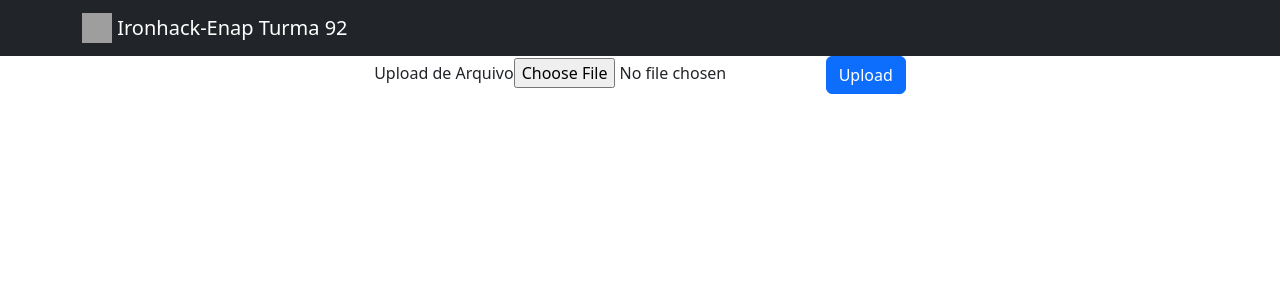
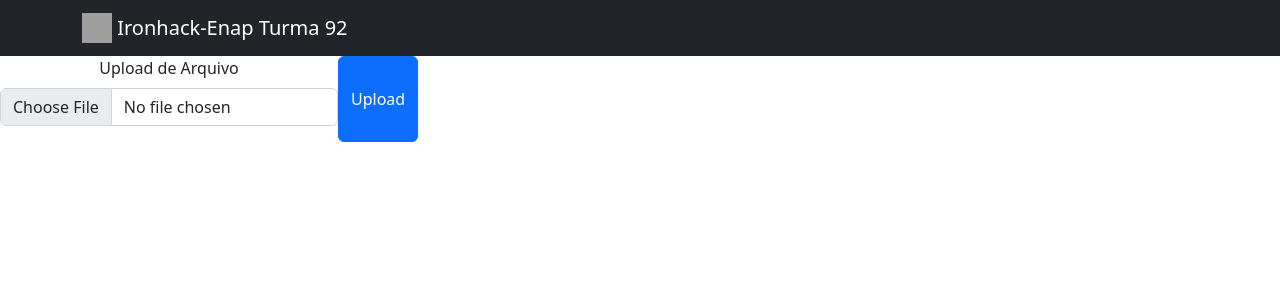
Before and after one commit to ewertonvaz/reader-gov-front, a React (Create React App) app: page /upload in a window 1280 px wide. Shown: the top 300 px of the page. Built offline with nearby package versions, Linux system fonts and the light colour scheme; grey boxes are pictures that could not be loaded.

Commit message:
incluidfo form.controle type file

```diff
--- a/src/pages/UploadPage.jsx
+++ b/src/pages/UploadPage.jsx
@@ -12,7 +12,8 @@ function UploadPage() {
             formData.append('file', upload_file);
             try {
                 const request = await api.put(
-                    "/file/upload",
+                    //"/file/upload",
+                    "/cn/upload",
                     //`/s3/${upload_file.name}`,
                     formData
                 );
@@ -27,12 +28,13 @@ function UploadPage() {
 
     return (
         <div>
-            <Form onSubmit={handleSubmit}>
-                <Form.Group className="mb-3" controlId="formUpload">
+            <Form onSubmit={handleSubmit} style={{"display":"flex"}}>
+                <Form.Group className="mb-3" controlId="fileToUpload">
                     <Form.Label>Upload de Arquivo</Form.Label>
-                    <input type="file" id="fileToUpload" />
-                    <Button type='submit'>Upload</Button>
+                    {/* <input type="file" id="fileToUpload" /> */}
+                    <Form.Control type="file"/>
                 </Form.Group>
+                <Button type='submit'>Upload</Button>
             </Form>
         </div>
     );
```
